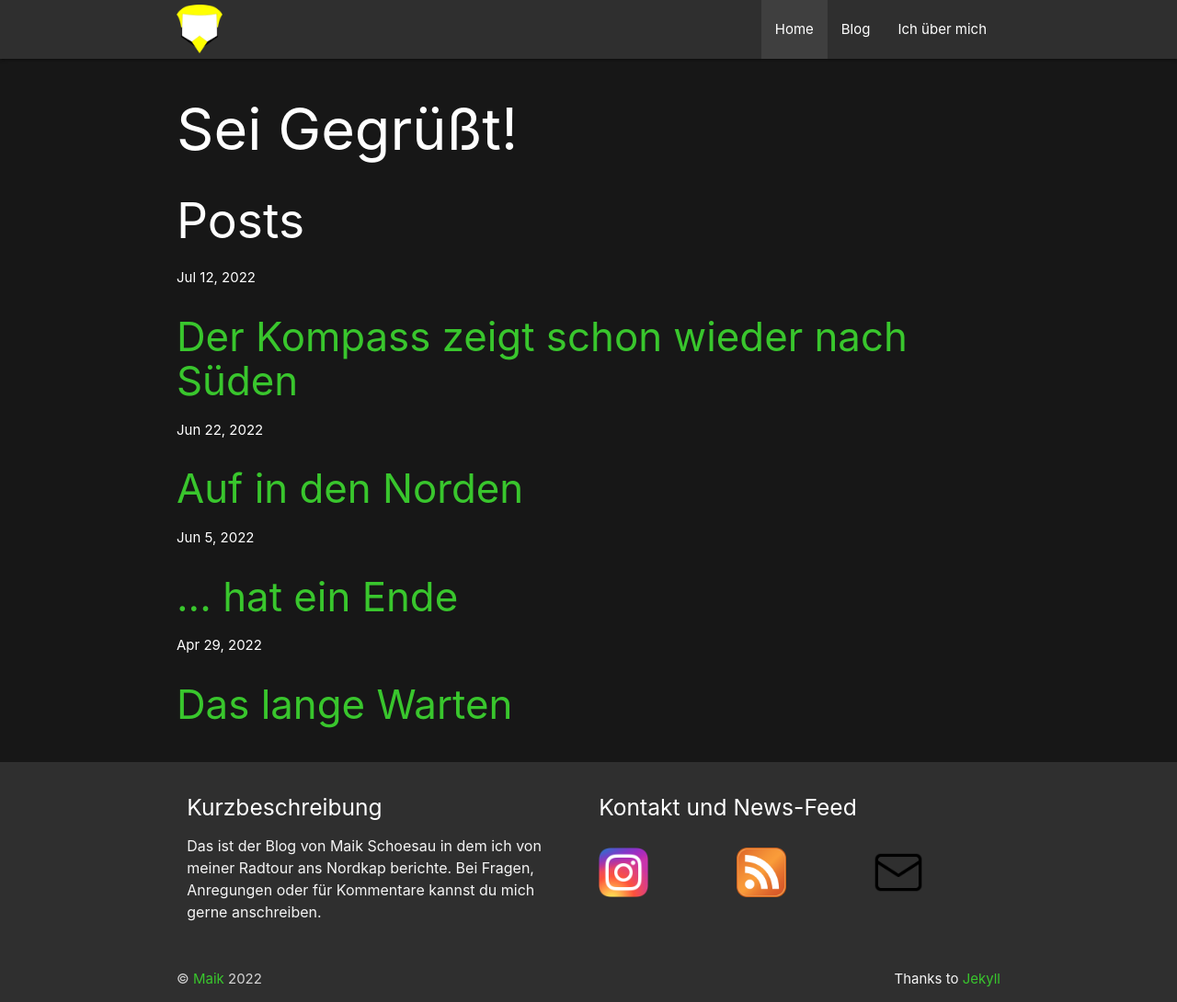
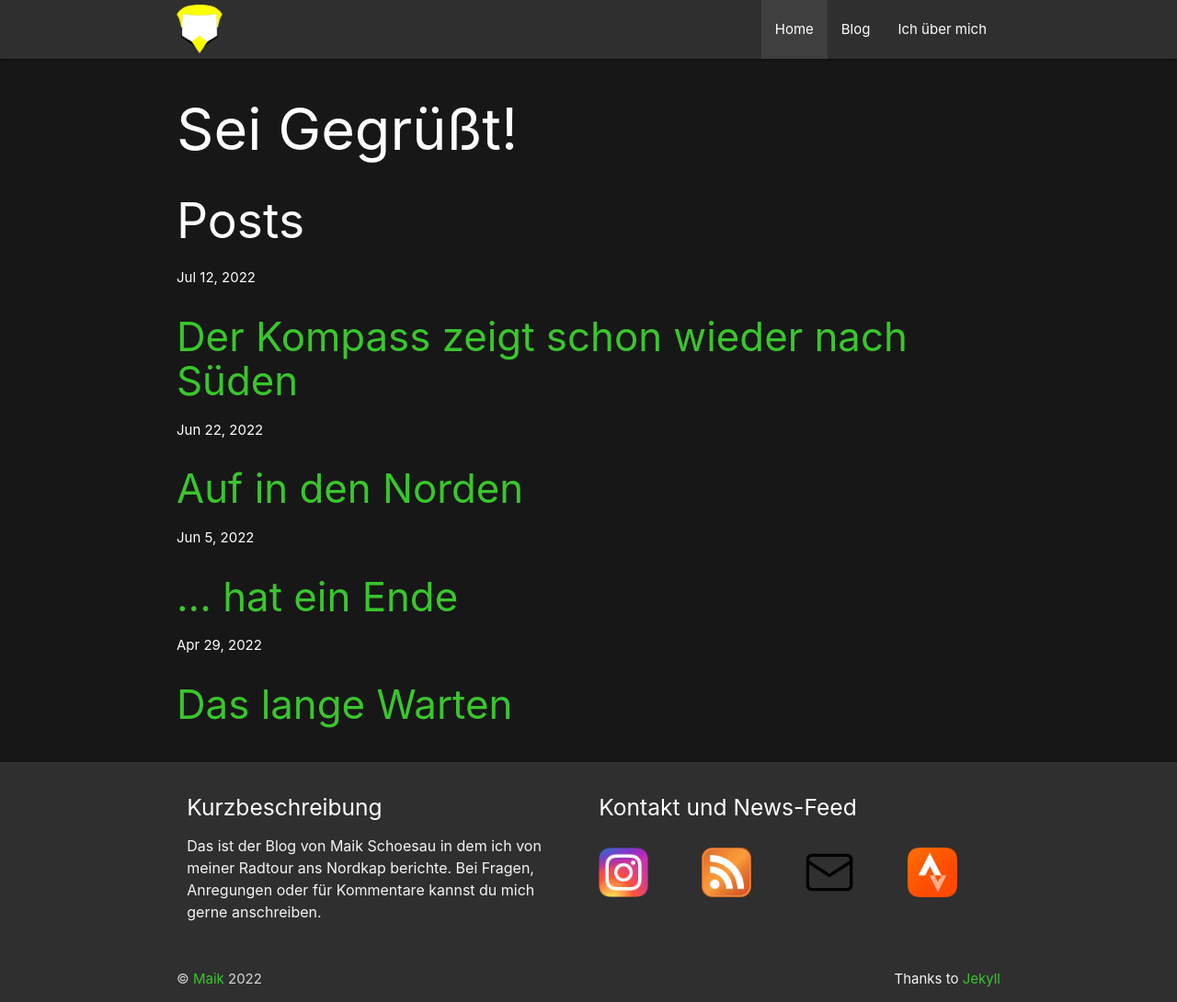
Before and after one commit to ma54ik/ma54ik.github.io, a Jekyll site: the page built from index.markdown, in a window 1280 px wide. Shown: the whole page at 92% size. Built offline with Jekyll 4.4.1, drawn with Linux system fonts in a browser that asks for light colours.

Commit message:
strava added to footer

```diff
--- a/_includes/footer.html
+++ b/_includes/footer.html
@@ -7,19 +7,24 @@
 		<div class="col l6 s12">
 			<h5 class="white-text">Kontakt und News-Feed</h5>
 			<div class="row" style="margin-top: 2em">
-				<div class="col l4 m4 s12">
+				<div class="col l3 m3 s12">
 					<a href="https://www.instagram.com/ma54ik/" target="_blank">
 						<img src="/assets/images/insta.png" style="width:54px" alt="instagram"></img>
 					</a>
 				</div>
-				<div class="col l4 m4 s12">
+				<div class="col l3 m3 s12">
 					<a href="{{ "/feed.xml" | relative_url }}" target="_blank">
 						<img src="/assets/images/rss.png" style="width:54px" alt="RSS"></img>
 					</a>
 				</div>
-				<div class="col l4 m4 s12">
+				<div class="col l3 m3 s12">
 					<a href="mailto:maikschoesau@gmx.de" target="_blank">
 						<img src="/assets/images/email.png" style="width:54px" alt="email"></img>
+					</a>
+				</div>
+				<div class="col l3 m3 s12">
+					<a href="http://www.strava.com/athletes/41523927" target="_blank">
+						<img src="/assets/images/strava.png" style="width:54px" alt="strava"></img>
 					</a>
 				</div>
 			</div>
```
Also changed, not shown: assets/images/strava.png (added), 10 other files.
